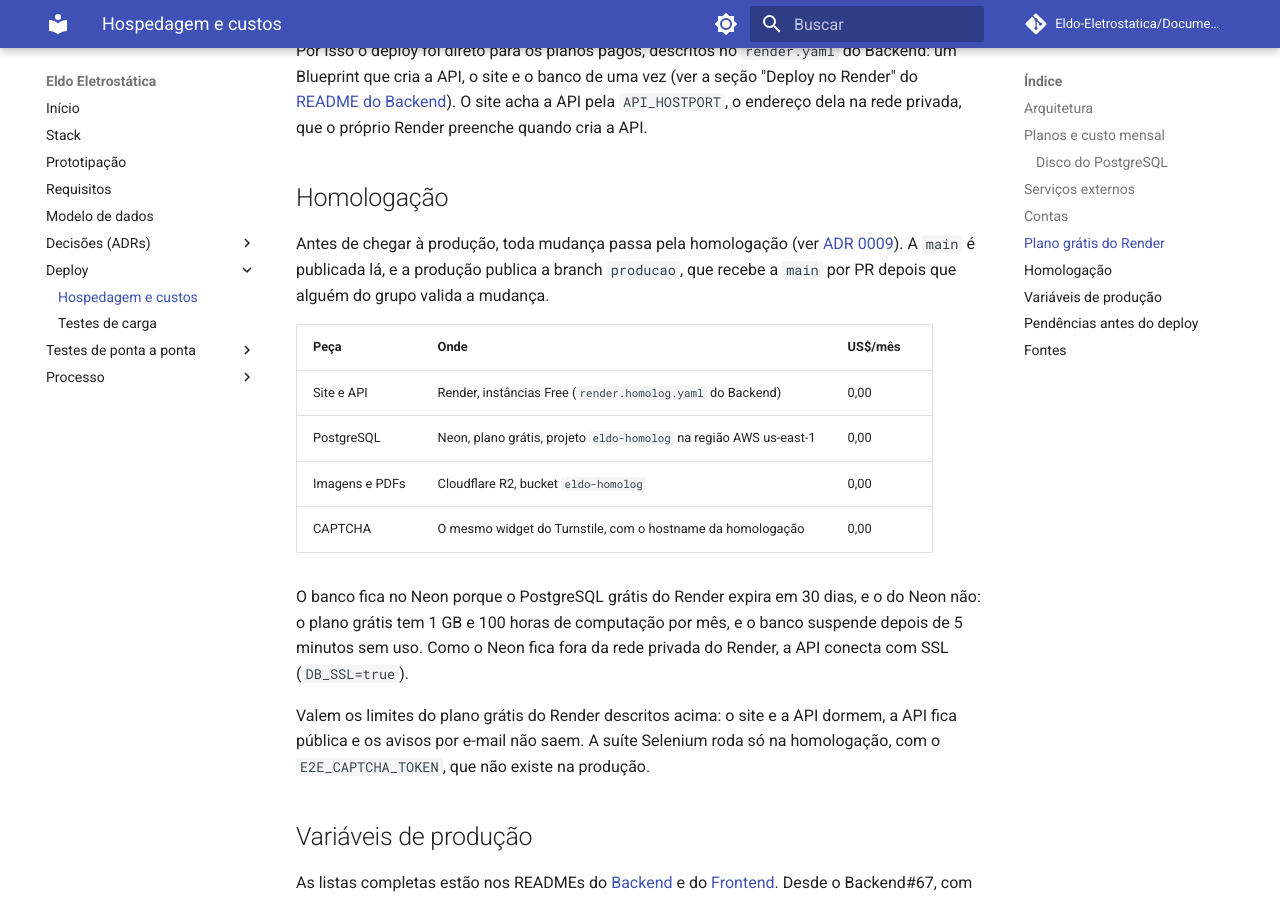
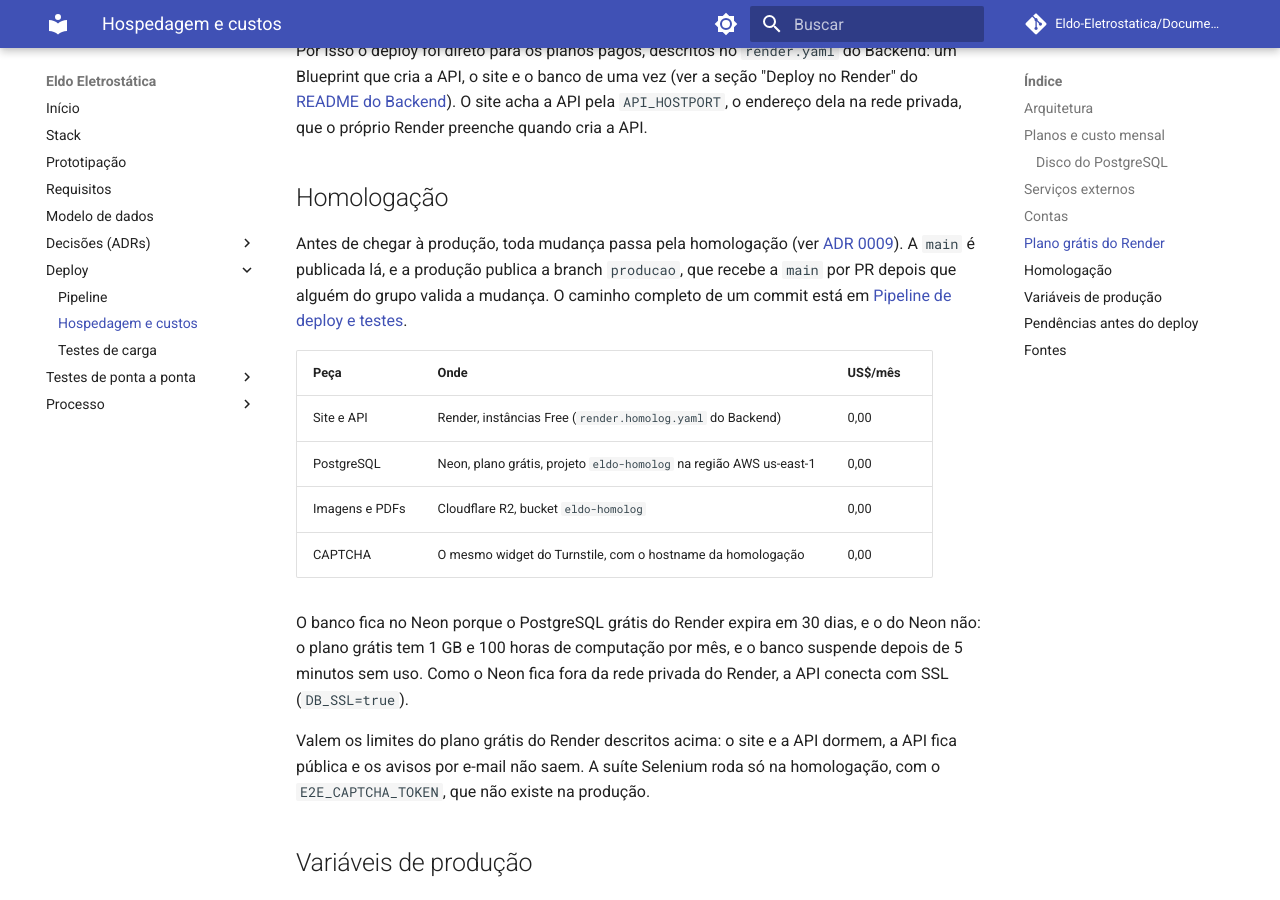
Before and after one commit to Eldo-Eletrostatica/Documentacao, an MkDocs documentation site: the page built from docs/deploy/hospedagem-e-custos.md, in a window 1280 px wide and 900 px high, scrolled down 2888 px. Built offline with MkDocs 1.6.1 and Material for MkDocs 9.7.7, drawn with Linux system fonts in a browser that asks for light colours; comment, search, counter and statistics services are not loaded; some of the changed text lies outside the part shown.

Commit message:
docs: adiciona a página do pipeline de deploy e testes (#43)

```diff
--- a/docs/deploy/hospedagem-e-custos.md
+++ b/docs/deploy/hospedagem-e-custos.md
@@ -76,7 +76,7 @@
 
 ## Homologação
 
-Antes de chegar à produção, toda mudança passa pela homologação (ver [ADR 0009](../adr/0009-homologacao-antes-da-producao.md)). A `main` é publicada lá, e a produção publica a branch `producao`, que recebe a `main` por PR depois que alguém do grupo valida a mudança.
+Antes de chegar à produção, toda mudança passa pela homologação (ver [ADR 0009](../adr/0009-homologacao-antes-da-producao.md)). A `main` é publicada lá, e a produção publica a branch `producao`, que recebe a `main` por PR depois que alguém do grupo valida a mudança. O caminho completo de um commit está em [Pipeline de deploy e testes](pipeline.md).
 
 | Peça | Onde | US$/mês |
 | --- | --- | --- |
--- a/mkdocs.yml
+++ b/mkdocs.yml
@@ -47,6 +47,7 @@
       - 0008 Categorias de estoque em tabela: adr/0008-categorias-de-estoque-em-tabela.md
       - 0009 Homologação antes da produção: adr/0009-homologacao-antes-da-producao.md
   - Deploy:
+      - Pipeline: deploy/pipeline.md
       - Hospedagem e custos: deploy/hospedagem-e-custos.md
       - Testes de carga: deploy/testes-de-carga.md
   - Testes de ponta a ponta:
```
Also changed, not shown: docs/deploy/pipeline.md (added, +18 -0 lines), docs/testes/index.md (+1 -1 lines), docs/assets/pipeline-de-deploy.png (added).
